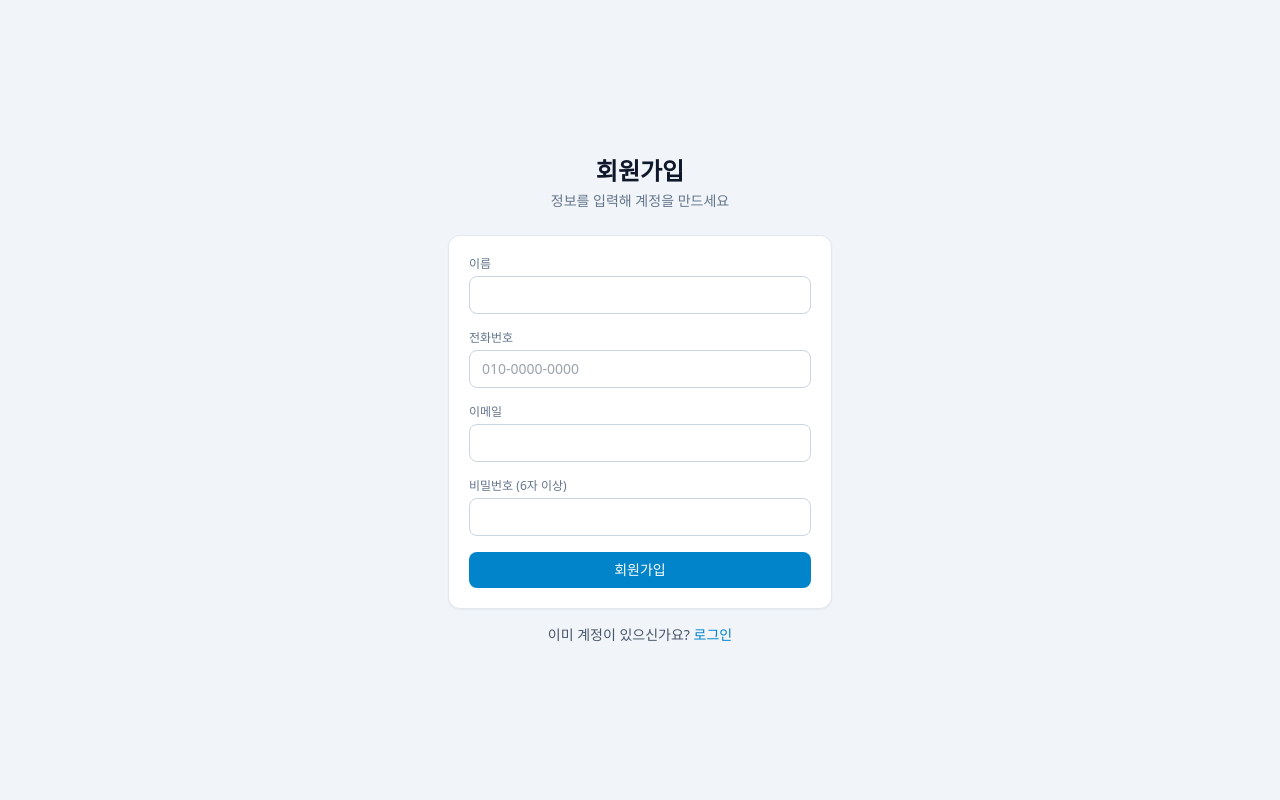
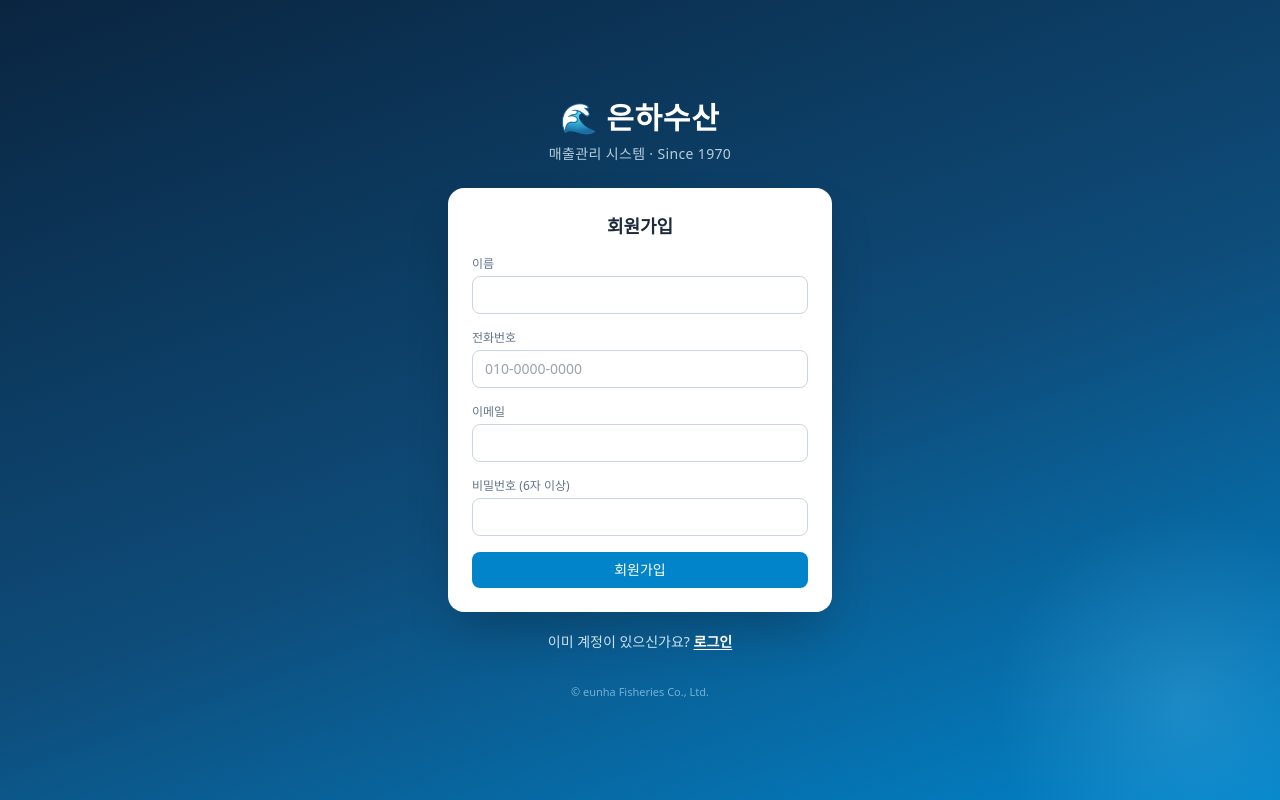
Before and after one commit to youbro0210/b2b-sales-dashboard, a Next.js app: page /signup in a window 1280 px wide. Built offline with nearby package versions, Linux system fonts and the light colour scheme; no server answers.

Commit message:
Update page.tsx

```diff
--- a/app/signup/page.tsx
+++ b/app/signup/page.tsx
@@ -29,13 +29,25 @@ export default function SignupPage() {
   }
 
   return (
-    <div className="min-h-screen flex items-center justify-center px-4 py-8">
-      <div className="w-full max-w-sm">
-        <h1 className="text-2xl font-bold text-center mb-1">회원가입</h1>
-        <p className="text-sm text-slate-500 text-center mb-6">
-          정보를 입력해 계정을 만드세요
-        </p>
-        <form onSubmit={handleSignup} className="card space-y-4">
+    <div
+      className="min-h-screen flex items-center justify-center px-4 py-10 relative overflow-hidden"
+      style={{ background: "linear-gradient(160deg,#0A2540 0%,#0E4C7A 55%,#0184CA 100%)" }}
+    >
+      <div
+        className="pointer-events-none absolute -bottom-24 -right-24 w-96 h-96 rounded-full opacity-20"
+        style={{ background: "radial-gradient(circle,#7dd3fc 0%,transparent 70%)" }}
+      />
+      <div className="w-full max-w-sm relative">
+        <div className="text-center mb-6">
+          <div className="text-3xl font-extrabold text-white tracking-wide flex items-center justify-center gap-2">
+            <span>🌊</span> 은하수산
+          </div>
+          <p className="text-sky-100/80 text-sm mt-2 tracking-wide">
+            매출관리 시스템 · Since 1970
+          </p>
+        </div>
+        <form onSubmit={handleSignup} className="bg-white rounded-2xl shadow-2xl p-6 space-y-4">
+          <h2 className="text-lg font-bold text-slate-800 text-center mb-1">회원가입</h2>
           <div>
             <label className="label">이름</label>
             <input
@@ -80,11 +92,14 @@ export default function SignupPage() {
             {loading ? "가입 중..." : "회원가입"}
           </button>
         </form>
-        <p className="text-sm text-center mt-4 text-slate-600">
+        <p className="text-sm text-center mt-5 text-sky-100/90">
           이미 계정이 있으신가요?{" "}
-          <Link href="/login" className="text-brand font-medium">
+          <Link href="/login" className="text-white font-semibold underline underline-offset-2">
             로그인
           </Link>
+        </p>
+        <p className="text-center text-[11px] text-sky-200/60 mt-8">
+          © eunha Fisheries Co., Ltd.
         </p>
       </div>
     </div>
```
